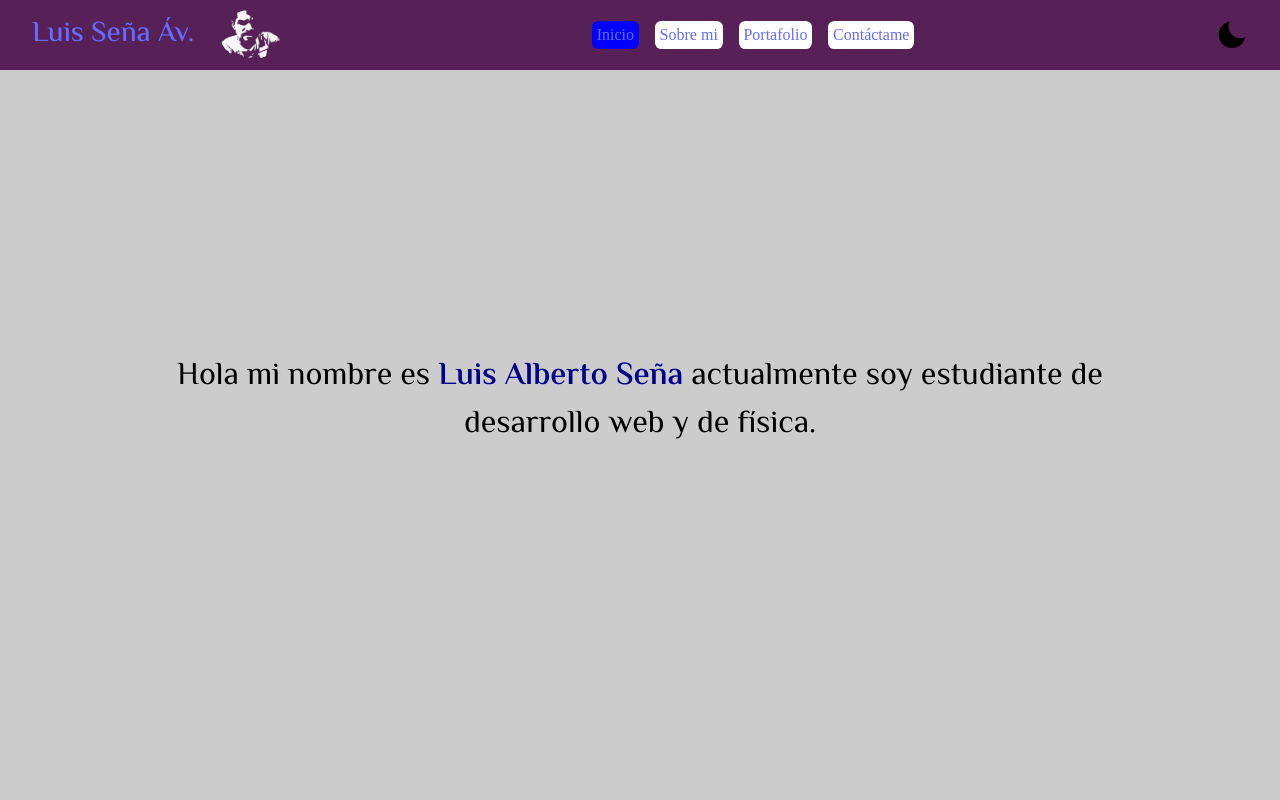
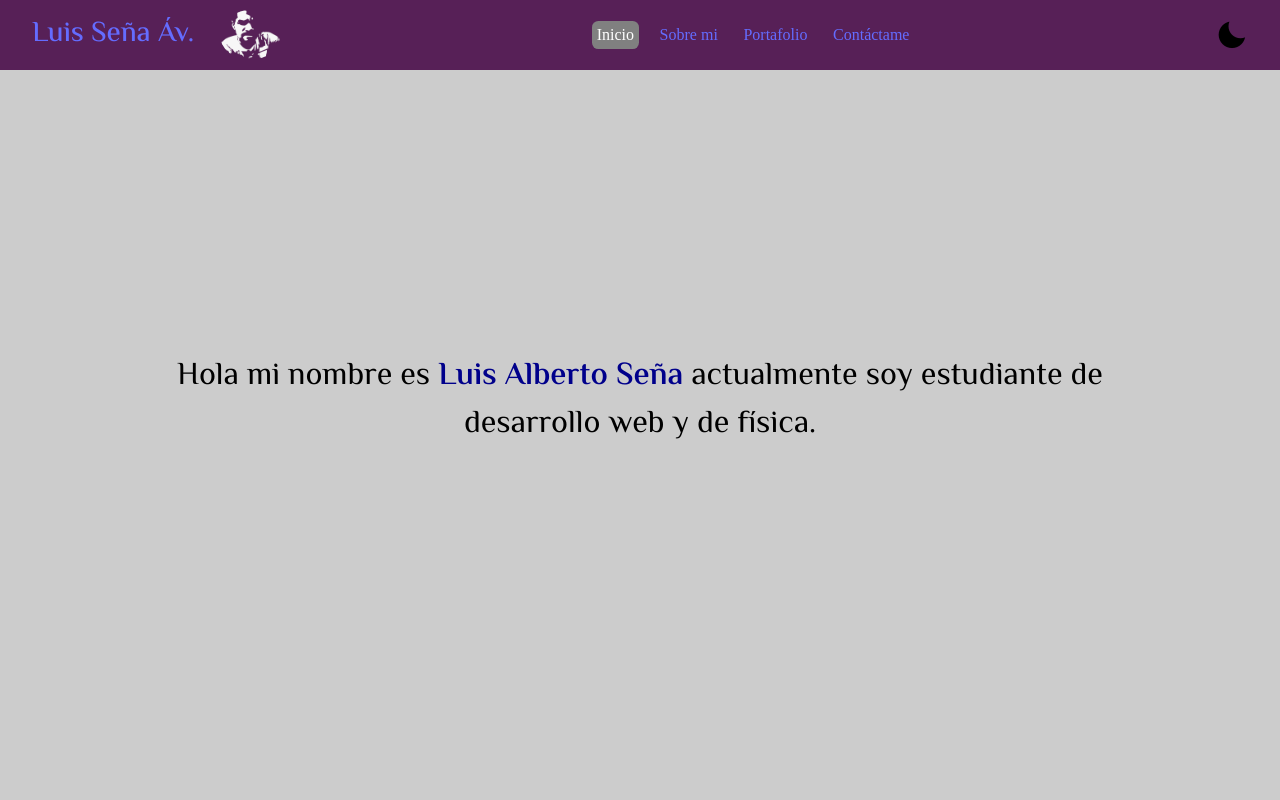
Before and after one commit to Luis-Sena-Av/Entregable-3, a React (Vite) app: page / in a window 1280 px wide. Shown: the top 800 px of the page. Built offline with nearby package versions, Linux system fonts and the light colour scheme; a web font is replaced by a local one.

Commit message:
otra primera

```diff
--- a/src/App.css
+++ b/src/App.css
@@ -2,6 +2,7 @@
   margin: 0;
   padding: 0;
   box-sizing: border-box;
+  scroll-margin-top: calc(2*var(--h-header));
 }
 li{
   list-style: none;
@@ -67,7 +68,7 @@ nav ul{
 
 }
 ul a{
-  background-color: white;
+  background-color: transparent;
   padding: 0.1rem 0.3rem;
   border-radius: 0.4rem;
   font-family: 'Rye', cursive;
@@ -170,7 +171,8 @@ animation: rotar 3s ease infinite;
 }
 
 .link-activ{
-  background-color: blue;
+  background-color:gray;
+  color: white;
 }
 .icon-menu{
   display: none;
```
